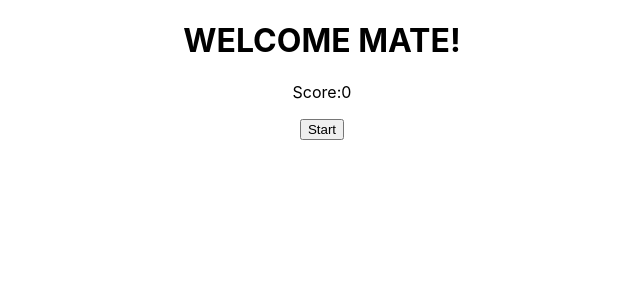
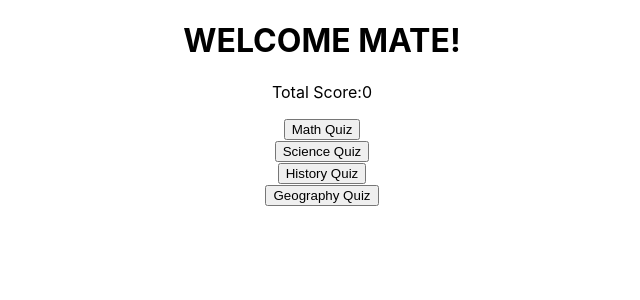
Before and after one commit to BreicheSinal/quiz-app, a React (Create React App) app: page / in a window 1280 px wide. Shown: the top 300 px of the page, without its empty margins (318-958 px from the left). Built offline with nearby package versions, Linux system fonts and the light colour scheme.

Commit message:
Updated navigation to quiz functionality

```diff
--- a/src/pages/Home/index.jsx
+++ b/src/pages/Home/index.jsx
@@ -1,6 +1,8 @@
 import React from "react";
 import { useNavigate } from "react-router-dom";
 import { useSelector } from "react-redux";
+
+import { quizData } from "../../data/data";
 
 import "./style.css";
 
@@ -8,14 +10,21 @@ const Home = () => {
   const navigate = useNavigate();
   const score = useSelector((state) => state.quizState.score);
 
-  const navigateToQuiz = () => {
-    navigate("/quiz");
+  const navigateToQuiz = (index) => {
+    navigate(`/quiz/${index}`, { state: { quizIndex: index } });
   };
+
   return (
     <div>
       <h1>WELCOME MATE!</h1>
-      <p>Score:{score}</p>
-      <button onClick={navigateToQuiz}>Start</button>
+      <p>Total Score:{score}</p>
+      <div>
+        {quizData.map((quiz, index) => (
+          <div key={index}>
+            <button onClick={() => navigateToQuiz(index)}>{quiz.title}</button>
+          </div>
+        ))}
+      </div>
     </div>
   );
 };
```
